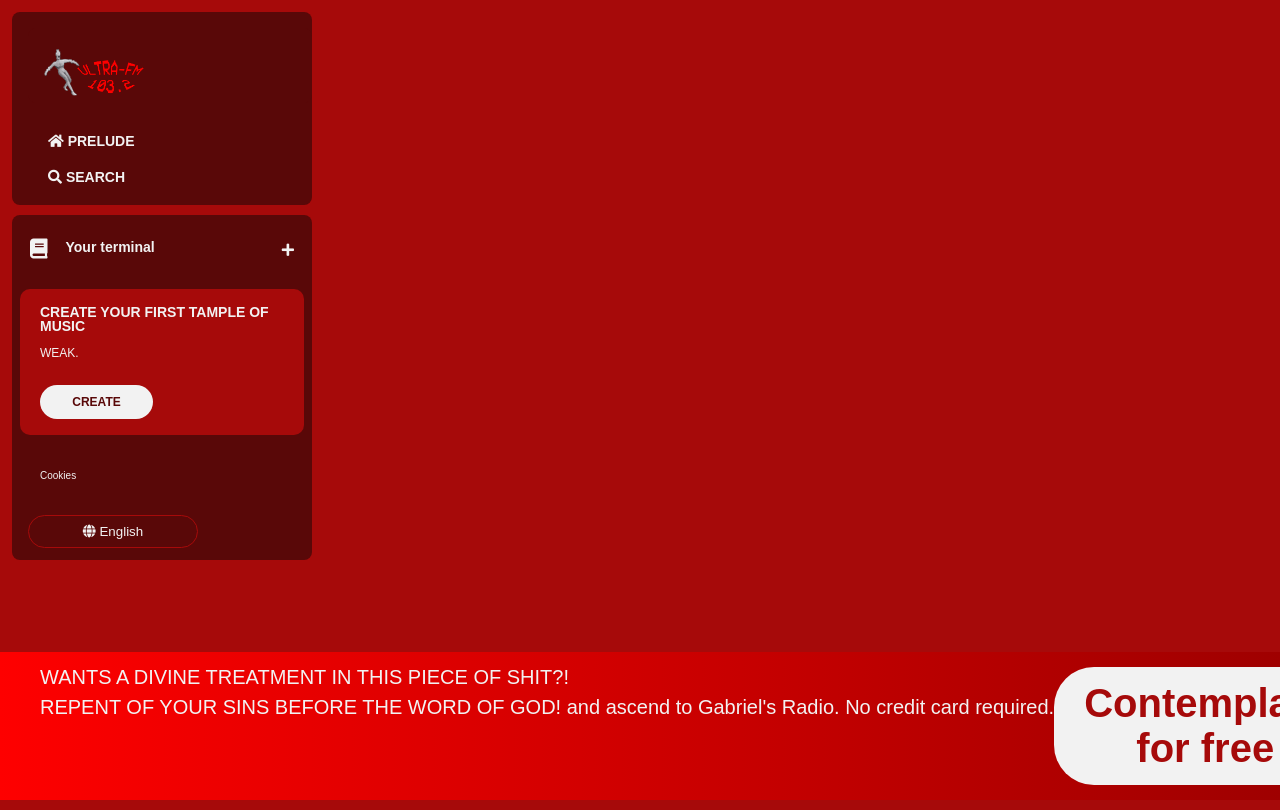
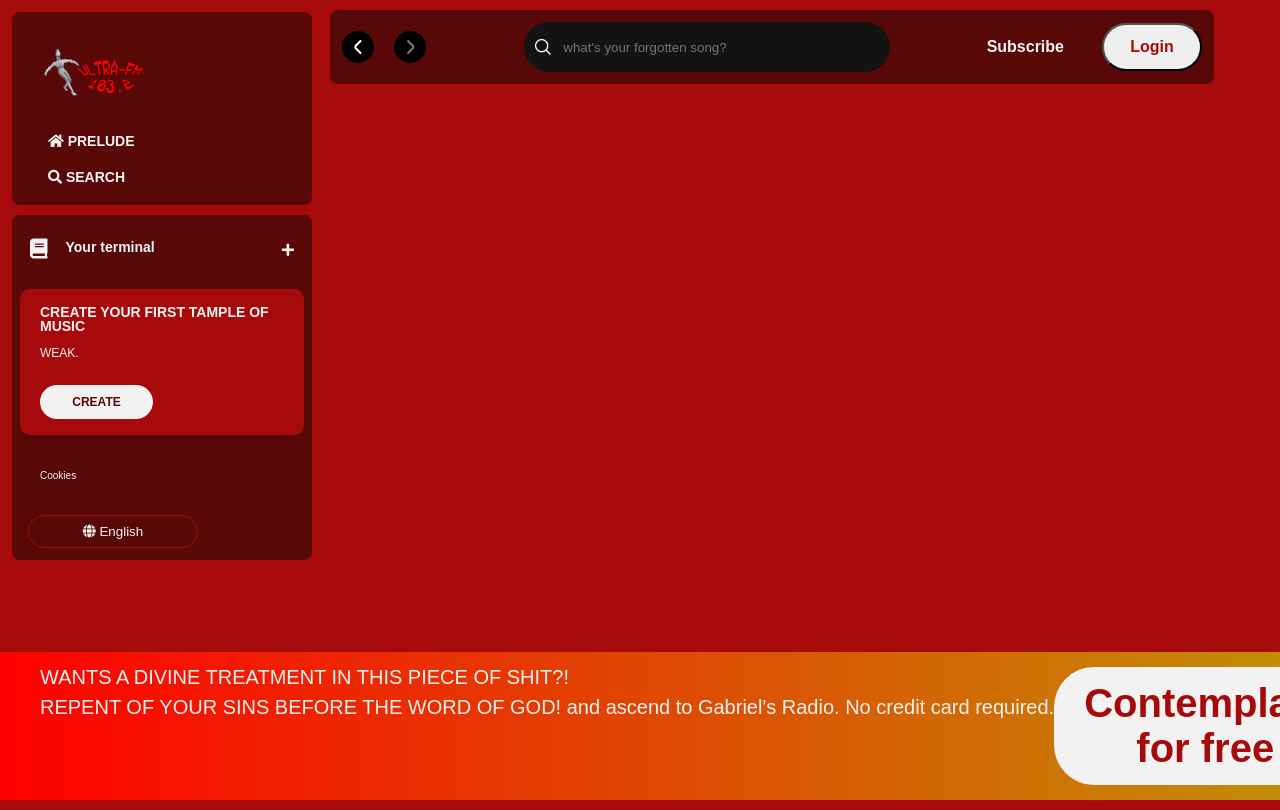
Before and after one commit to Byto-Toby/ULTRAFM, a plain HTML site: page index.html in a window 1280 px wide. Drawn offline with Linux system fonts and the light colour scheme.

Commit message:
main-content

```diff
--- a/index.html
+++ b/index.html
@@ -9,6 +9,7 @@
     <link rel="stylesheet" href="/src/assets/styles/reset.css">
     <link rel="stylesheet" href="./src/assets/styles/vars.css">
     <link rel="stylesheet" href="./src/assets/styles/sidebar-footer.css">
+    <link rel="stylesheet" href="./src/assets/styles/main-content.css">
 
     <link rel="stylesheet" href="https://use.fontawesome.com/releases/v5.15.4/css/solid.css"
         integrity="sha384-Tv5i09RULyHKMwX0E8wJUqSOaXlyu3SQxORObAI08iUwIalMmN5L6AvlPX2LMoSE" crossorigin="anonymous" />
@@ -68,6 +69,28 @@
             </div>
         </div>
     </div>
+    <main>
+        <div class="main-container">
+            <nav class="header__navigation">
+                <div class="navigation">
+                    <button class="arrow-left">
+                        <img src="./src/assets/icons/small-left.png" alt="Seta esquerda">
+                    </button>
+                    <button class="arrow-right">
+                        <img src="./src/assets/icons/small-right.png" alt="Seta direita">
+                    </button>
+                </div>
+                <div class="header__search">
+                    <img src="./src/assets/icons/search.png" alt="">
+                    <input id="search-input" type="text" maxlength="800" placeholder="what's your forgotten song?"/>
+                </div>
+                <div class="header__login">
+                    <button class="subscribe">Subscribe</button>
+                    <button class="login">Login</button>
+                </div>
+            </nav>
+        </div>
+    </main>
     <footer class="disclaimer-premium">
         <div class="text">
           <p class="disclaimer-premium__title">Wants a divine treatment in this PIECE OF SHIT?!</p>
--- /dev/null
+++ b/src/assets/styles/main-content.css
@@ -0,0 +1,98 @@
+/* HEADER */
+
+.main-container{
+    max-width: 80vw;
+    height: 100vh;
+    margin-left: 320px;
+    margin-right: 56px;
+}
+
+.header__navigation {
+    display: flex;
+    justify-content: space-between;
+    align-items: center;
+    padding: 16px;
+    margin: 10px;
+    border-radius: 8px;
+    background-color: var(--cor-terciaria);
+    padding: 12px;
+  }
+
+  .header__navigation .navigation {
+    display: flex;
+    justify-content: space-around;
+    align-items: center;
+  }
+
+  .header__navigation .navigation .arrow-left {
+    margin-right: 1.25rem;
+  }
+
+  .arrow-left,
+  .arrow-right {
+    display: flex;
+    align-items: center;
+    justify-content: center;
+    width: 32px;
+    height: 32px;
+    background: var(--bg-icon);
+    background-color:var(--bg-arrow-color);
+    border-radius: 50%;
+    border: none;
+    cursor: pointer;
+  }
+
+  .header__login {
+    display: flex;
+    align-items: center;
+  }
+
+  .header__search {
+    display: flex;
+    align-items: center;
+    width: 364px;
+    height: 48px;
+    margin-left: 8px;
+    background-color: var(--bg-icon);
+    border-radius: 500px;
+    font-family: var(--fonte-principal);
+    border: 1px solid transparent;
+  }
+
+  .header__search img {
+    width: 16px;
+    height: 16px;
+    margin-left: 10px;
+  }
+
+  .header__search input {
+    background: transparent;
+    border: none;
+    padding: 0px 100px 0 12px;
+    color: var(--cor-primaria);
+    text-overflow: ellipsis;
+    overflow:hidden;
+    white-space: nowrap;
+    outline: none;
+    font-family: var(--fonte-principal);
+  }
+
+  .header__login .subscribe {
+    color: var(--cor-secundaria);
+    font-size: 16px;
+    font-weight: 700;
+    background-color: transparent;
+    margin-right: 32px;
+    font-family: var(--fonte-principal);
+    border: transparent;
+  }
+
+  .header__login .login {
+    width: 100px;
+    height: 48px;
+    color: var(--cor-primaria);
+    font-size: 16px;
+    font-weight: 700;
+    border-radius: 40px;
+    font-family: var(--fonte-principal);
+  }
--- a/src/assets/styles/sidebar-footer.css
+++ b/src/assets/styles/sidebar-footer.css
@@ -178,7 +178,7 @@ color: var(--cor-primaria);
     bottom: 0;
     left: 0;
     right: 0;
-    background: linear-gradient(to right, #FE0000, #9F0000);
+    background: linear-gradient(to right, #FE0000, #c28d07);
     padding: 15px 40px;
     display: flex;
     justify-content: space-between;
--- a/src/assets/styles/vars.css
+++ b/src/assets/styles/vars.css
@@ -1,10 +1,15 @@
 :root{
-    /*FONT*/
+
+            /* FONT */
+    --fonte-principal: "VCR OSD Mono Regular", sans-serif;
+    --fonte-secundaria: "Edwardian Script ITC Regular", sans-serif;
+
+            /* COLORS */
     --cor-primaria: #A60A0A;
     --cor-secundaria: #F2F2F2;
     --cor-terciaria: #590808;
-    --cor-hover: #;
 
-    --fonte-principal: "VCR OSD Mono Regular", sans-serif;
-    --fonte-secundaria: "Edwardian Script ITC Regular", sans-serif;
-}
+    --bg-icon:#131313;
+    --bg-arrow-color:rgba(0,0,0,7)
+
+    }
```
Also changed, not shown: src/assets/icons/search.png (added), src/assets/icons/small-left.png (added), src/assets/icons/small-right.png (added).
